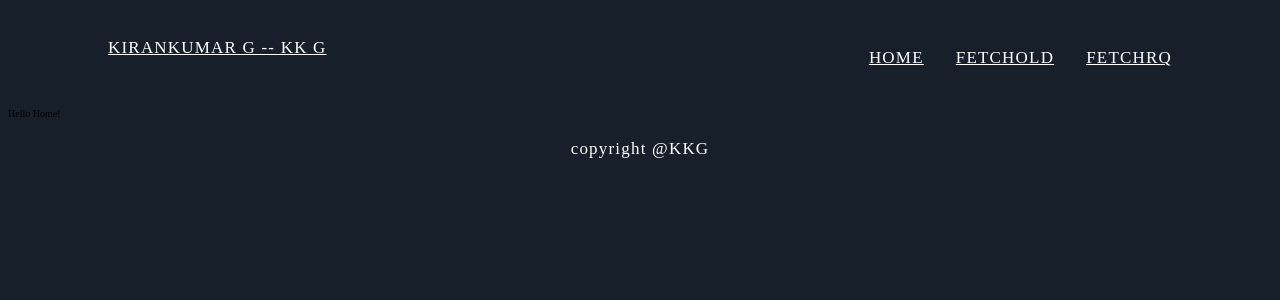
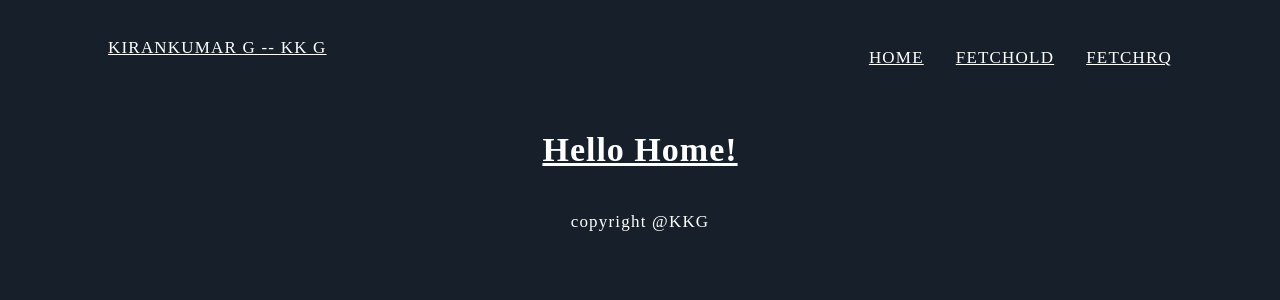
Before and after one commit to Kiran-116/React-Query-or-TanStack, a React (Vite) app: page / in a window 1280 px wide. Shown: the top 300 px of the page. Built offline with nearby package versions, Linux system fonts and the light colour scheme.

Commit message:
Installed React Query Dev Tools

```diff
--- a/package.json
+++ b/package.json
@@ -11,6 +11,7 @@
   },
   "dependencies": {
     "@tanstack/react-query": "^5.75.5",
+    "@tanstack/react-query-devtools": "^5.76.1",
     "axios": "^1.9.0",
     "json-server": "^1.0.0-beta.3",
     "react": "19.0.0-rc.1",
--- a/src/App.tsx
+++ b/src/App.tsx
@@ -3,6 +3,7 @@ import Home from "./pages/Home";
 import FetchRQ from "./pages/FetchRQ";
 import MainLayout from "./components/Layout/MainLayout";
 import { QueryClient, QueryClientProvider } from "@tanstack/react-query";
+import { ReactQueryDevtools } from "@tanstack/react-query-devtools";
 import { FetchOld } from "./pages/FetchOld";
 import "./App.css";
 
@@ -33,6 +34,7 @@ function App() {
   return (
     <QueryClientProvider client={queryClient}>
       <RouterProvider router={router}></RouterProvider>
+      <ReactQueryDevtools initialIsOpen={false} />
     </QueryClientProvider>
   );
 }
--- a/src/pages/Home.tsx
+++ b/src/pages/Home.tsx
@@ -1,11 +1,7 @@
-import React from 'react'
+import React from "react";
 
 const Home = () => {
-  return (
-    <>
-      Hello Home!
-    </>
-  )
-}
+  return <h1>Hello Home!</h1>;
+};
 
-export default Home
+export default Home;
```
Also changed, not shown: 1 other file (tests, documents, lock files or other folders).
